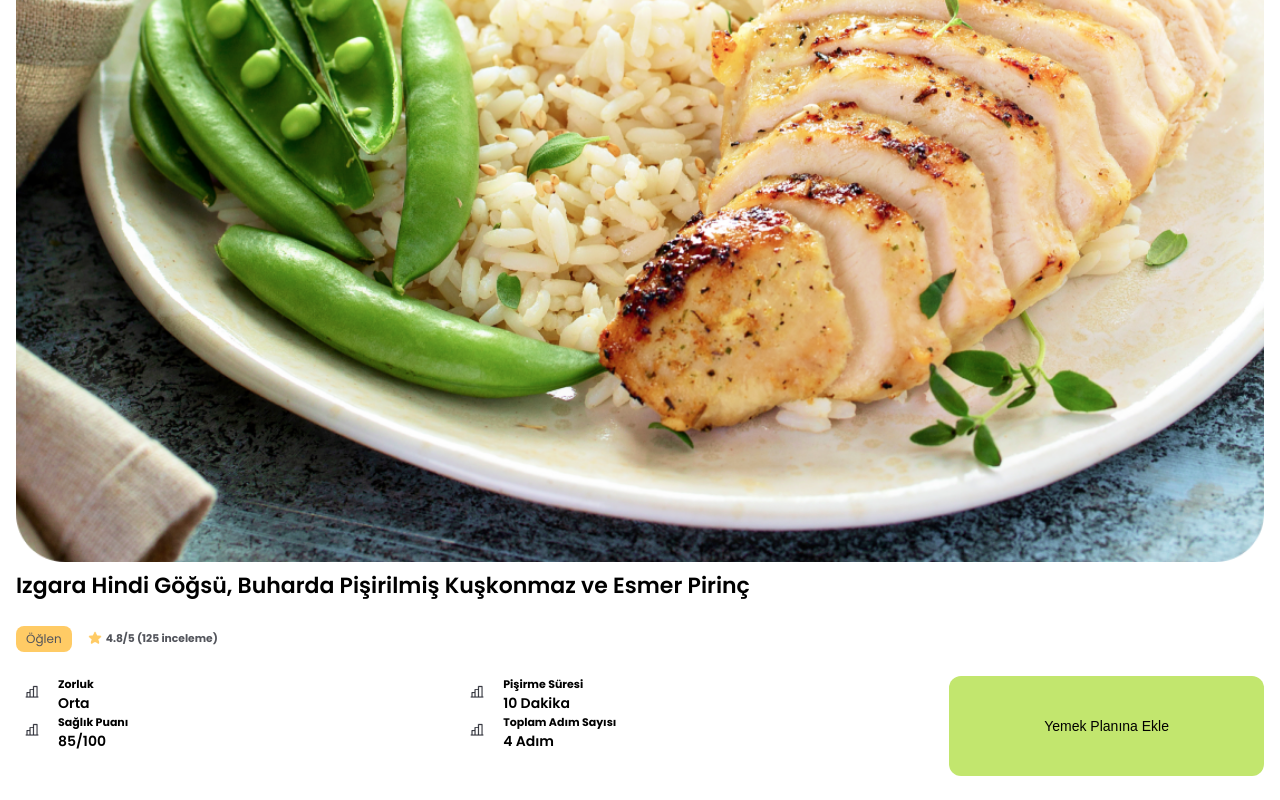
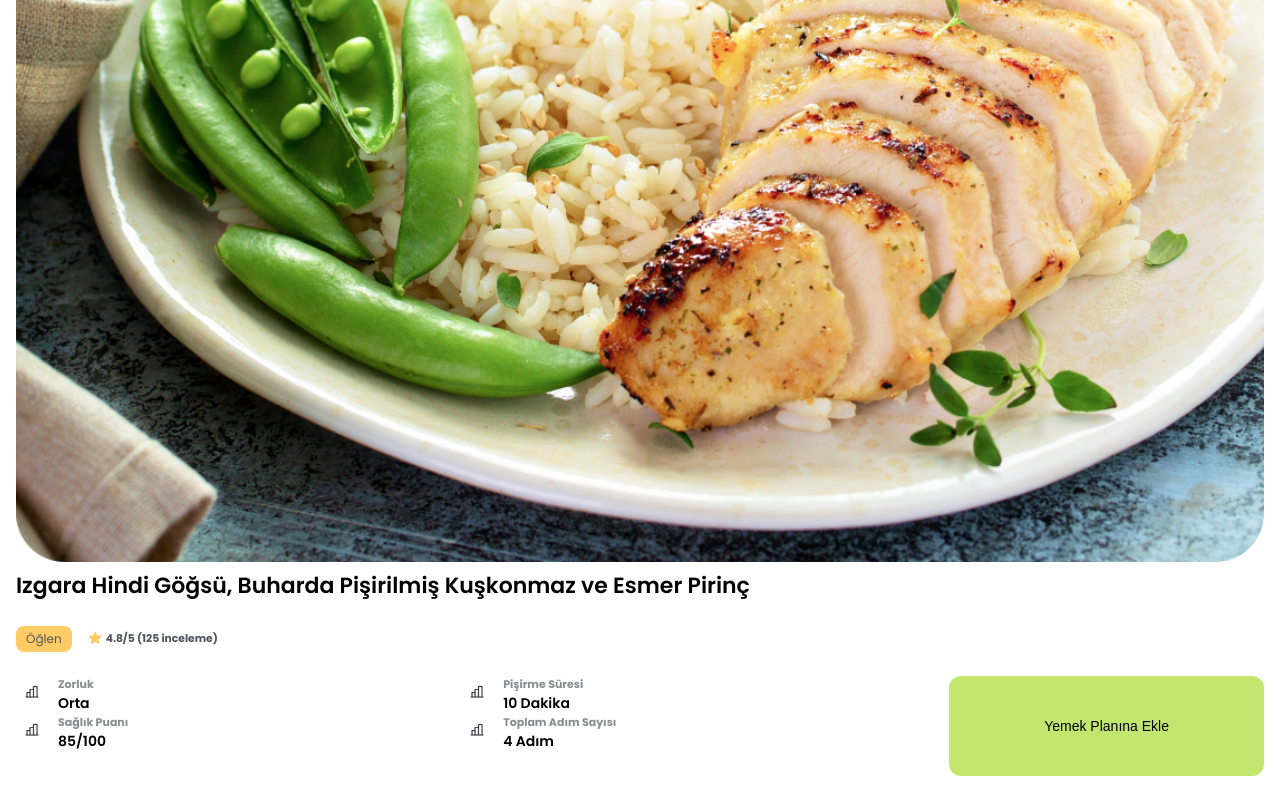
Before and after one commit to dursunkokturk/saglikli-yasam, a React (Vite) app: page / in a window 1280 px wide. Shown: the part 583-1383 px from the top of the page. Built offline with nearby package versions, Linux system fonts and the light colour scheme.

Commit message:
src klasoru icindeki components klasoru icindeki headers.jsx component icinde section features alanindaki recipe-summary div'i icindeki level class'i icin gecerli, app.css dosyasinda yazi rengi css duzenlemesi yapildi

```diff
--- a/src/App.css
+++ b/src/App.css
@@ -118,6 +118,7 @@ main .features .meals .recipe-summary .recipe-detail-card .icon-level {
 
 main .features .meals .recipe-summary .recipe-detail-card .recipe-detail-text .level {
   font-size: 11px;
+  color: #8A8C90;
 }
 
 main .features .meals .recipe-summary .recipe-detail-card .recipe-detail-text .name {
```
